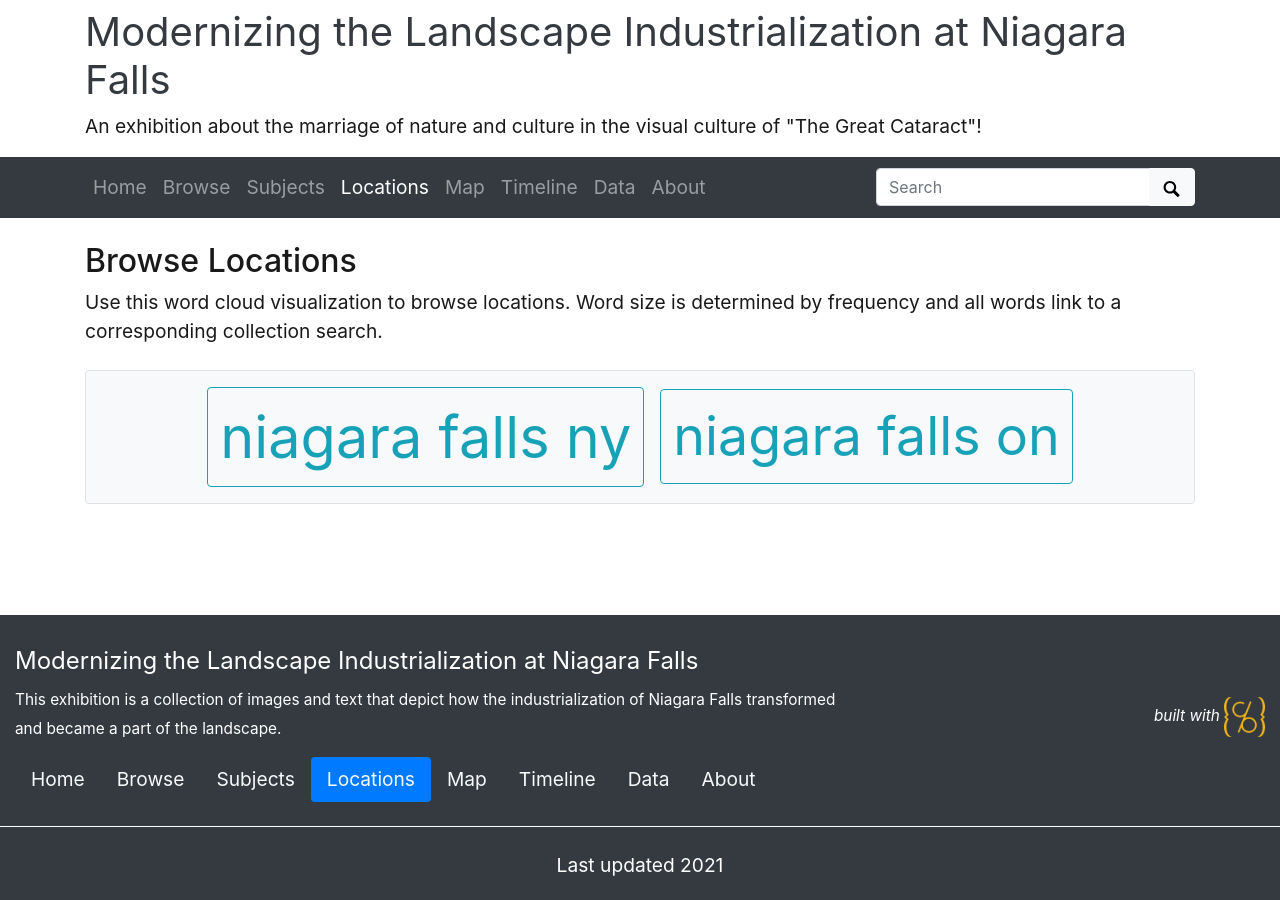
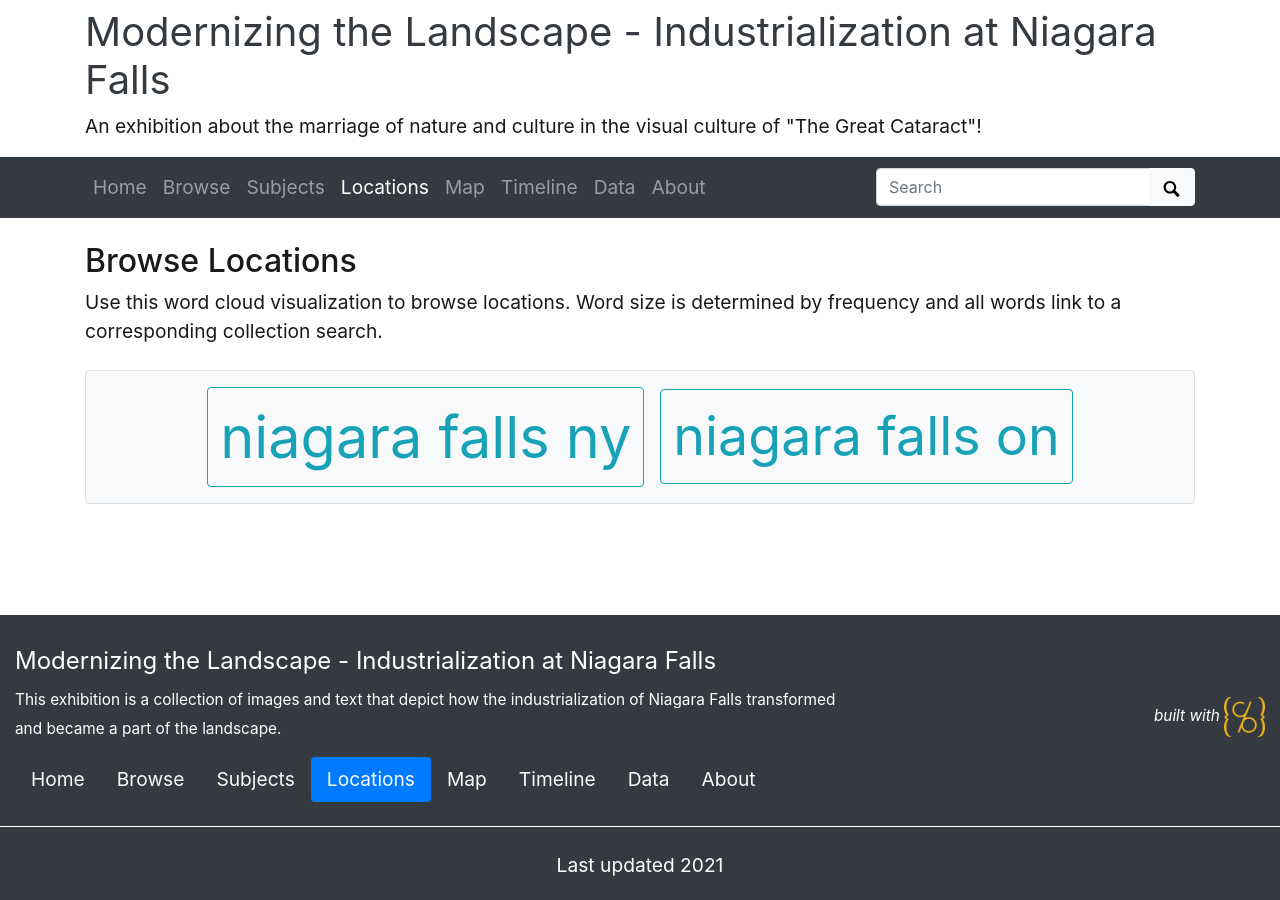
Before and after one commit to MadelineECollins/-2p90project, a Jekyll site: the page built from pages/locations.md, in a window 1280 px wide. Built offline with Jekyll 4.4.1, drawn with Linux system fonts in a browser that asks for light colours.

```diff
--- a/_config.yml
+++ b/_config.yml
@@ -20,7 +20,7 @@ source-code: https://github.com/madelineecollins/2p90project
 # SITE SETTINGS
 #
 # title of site appears in banner
-title: Modernizing the Landscape Industrialization at Niagara Falls
+title: Modernizing the Landscape - Industrialization at Niagara Falls
 # tagline, a short phrase that will appear throughout the site in the top banner
 tagline: An exhibition about the marriage of nature and culture in the visual culture of "The Great Cataract"!
 # description appears in meta tags and other locations
```
